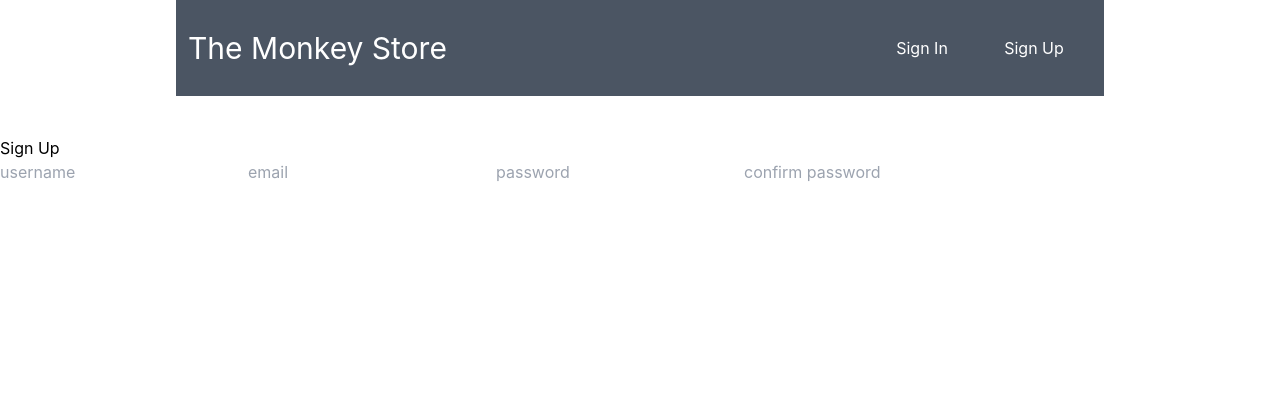
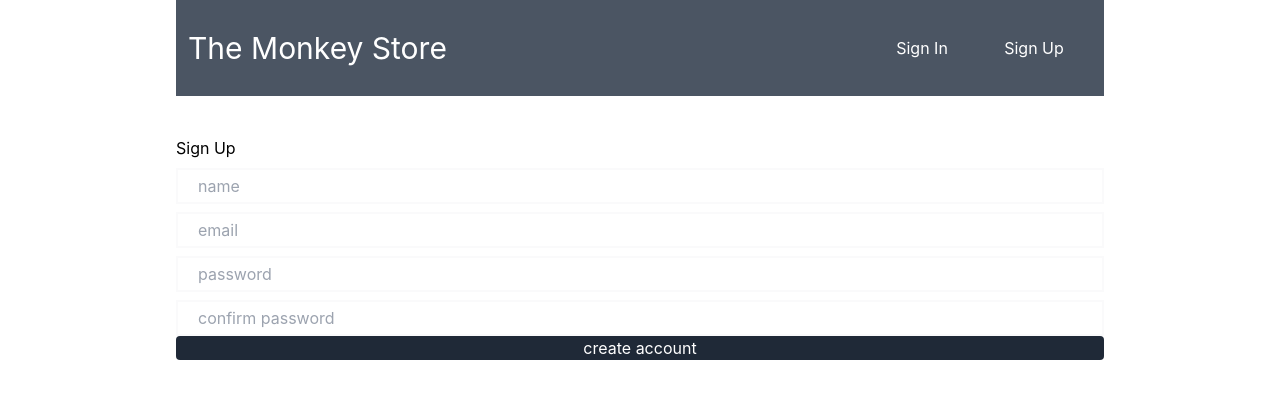
Before and after one commit to lorenzejay/code-monkey, a Next.js app: page /signup in a window 1280 px wide. Shown: the top 398 px of the page. Built offline with nearby package versions, Linux system fonts and the light colour scheme; no server answers.

Commit message:
updated day 2 sign and sign up page

```diff
--- a/pages/signin.js
+++ b/pages/signin.js
@@ -1,15 +1,62 @@
-import React from "react";
+import { useRouter } from "next/router";
+import { useEffect, useState } from "react";
 
-const Signin = () => {
+import Layout from "../components/layout";
+import PaddingWrapper from "../components/paddingWrapper";
+import { useAuth } from "../hooks/useAuth";
+
+const SignIn = () => {
+  const auth = useAuth();
+  const { user, signIn, loginWithGoogle, error } = auth;
+
+  const router = useRouter();
+  const [email, setEmail] = useState("");
+  const [password, setPassword] = useState("");
+
+  const handleLogin = async (e) => {
+    e.preventDefault();
+    await signIn(email, password);
+    if (error === null) {
+      router.push("/myWishList");
+    }
+  };
+
+  useEffect(() => {
+    if (user !== null) {
+      router.push("/myWishList");
+    }
+  }, [user]);
+
   return (
     <Layout>
-      <h1> Sign In </h1>
-      <form>
-        <input name="email" value="" type="email" placeholder="email" />
-        <input name="password" value="" type="password" placeholder="password" />
-      </form>
+      <PaddingWrapper className="w-full flex items-center justify-center">
+        <form
+          onSubmit={handleLogin}
+          className="flex flex-col items-center justify-center w-full lg:w-1/2"
+        >
+          <h1>Login</h1>
+          <input
+            placeholder="email"
+            type="name"
+            onChange={(e) => setEmail(e.target.value)}
+            className="border-2 border-opacity-10 border-black outline-none px-5 py-1 mt-3"
+            required
+          />
+          <input
+            placeholder="password"
+            type="password"
+            onChange={(e) => setPassword(e.target.value)}
+            className="border-2 border-opacity-10 border-black outline-none px-5 py-1 mt-3"
+            required
+          />
+
+          <button type="submit" className="text-white bg-gray-800 mt-3">
+            Submit
+          </button>
+        </form>
+      </PaddingWrapper>
     </Layout>
   );
 };
 
-export default Signin;
+export default SignIn;
--- a/pages/signup.js
+++ b/pages/signup.js
@@ -1,18 +1,86 @@
-import React from "react";
+import { useRouter } from "next/router";
+import React, { useEffect, useState } from "react";
 import Layout from "../components/layout";
+import PaddingWrapper from "../components/paddingWrapper";
+import { useAuth } from "../hooks/useAuth";
 
 //form that has a username, email, passsord, confirm password
 
 const Signup = () => {
+  const auth = useAuth();
+  const { signUp, user, error } = auth;
+
+  const router = useRouter();
+  useEffect(() => {
+    if (user) {
+      return router.push("/myWishList");
+    }
+  }, [auth]);
+
+  //router
+
+  const [name, setName] = useState("");
+  const [email, setEmail] = useState("");
+  const [password, setPassword] = useState("");
+  const [confirmPassword, setConfirmPassword] = useState("");
+
+  //form success/errors
+  const [formError, setFormError] = useState("");
+
+  const handleCreateAccount = async (e) => {
+    e.preventDefault();
+    if (password === confirmPassword) {
+      try {
+        await signUp({ name, email, password });
+        if (error === null) {
+          router.push("/myWishList");
+        }
+      } catch (error) {
+        console.log(error);
+      }
+    } else {
+      setFormError("Passwords do not match");
+    }
+  };
+
   return (
     <Layout>
-      <h1> Sign Up </h1>
-      <form>
-        <input name="username" value="" type="text" placeholder="username" />
-        <input name="email" value="" type="email" placeholder="email" />
-        <input name="password" value="" type="password" placeholder="password" />
-        <input name="confirm password" value="" type="password" placeholder="confirm password" />
-      </form>
+      <PaddingWrapper>
+        {error && <p className="text-red-500 text-2xl">{error.message}</p>}
+        <form className="flex flex-col w-full" onSubmit={handleCreateAccount}>
+          <h1>Sign Up</h1>
+          {formError && <p>{formError}</p>}
+          {/* {createAccountSuccess && <p>Successfully Created an account</p>}
+        {createAccountError && <p>{createAccountError}</p>} */}
+          <input
+            placeholder="name"
+            type="text"
+            className="w-full  border-2 border-opacity-20 px-5 py-1 outline-none mt-2"
+            onChange={(e) => setName(e.target.value)}
+          />
+          <input
+            placeholder="email"
+            type="text"
+            className="w-full  border-2 border-opacity-20 px-5 py-1 outline-none mt-2"
+            onChange={(e) => setEmail(e.target.value)}
+          />
+          <input
+            placeholder="password"
+            type="password"
+            className="w-full border-2 border-opacity-20 px-5 py-1 outline-none mt-2"
+            onChange={(e) => setPassword(e.target.value)}
+          />
+          <input
+            placeholder="confirm password"
+            type="password"
+            className="w-full border-2 border-opacity-20 px-5 py-1 outline-none mt-2"
+            onChange={(e) => setConfirmPassword(e.target.value)}
+          />
+          <button type="submit" className="text-white bg-gray-800 border-none rounded">
+            create account
+          </button>
+        </form>
+      </PaddingWrapper>
     </Layout>
   );
 };
```
